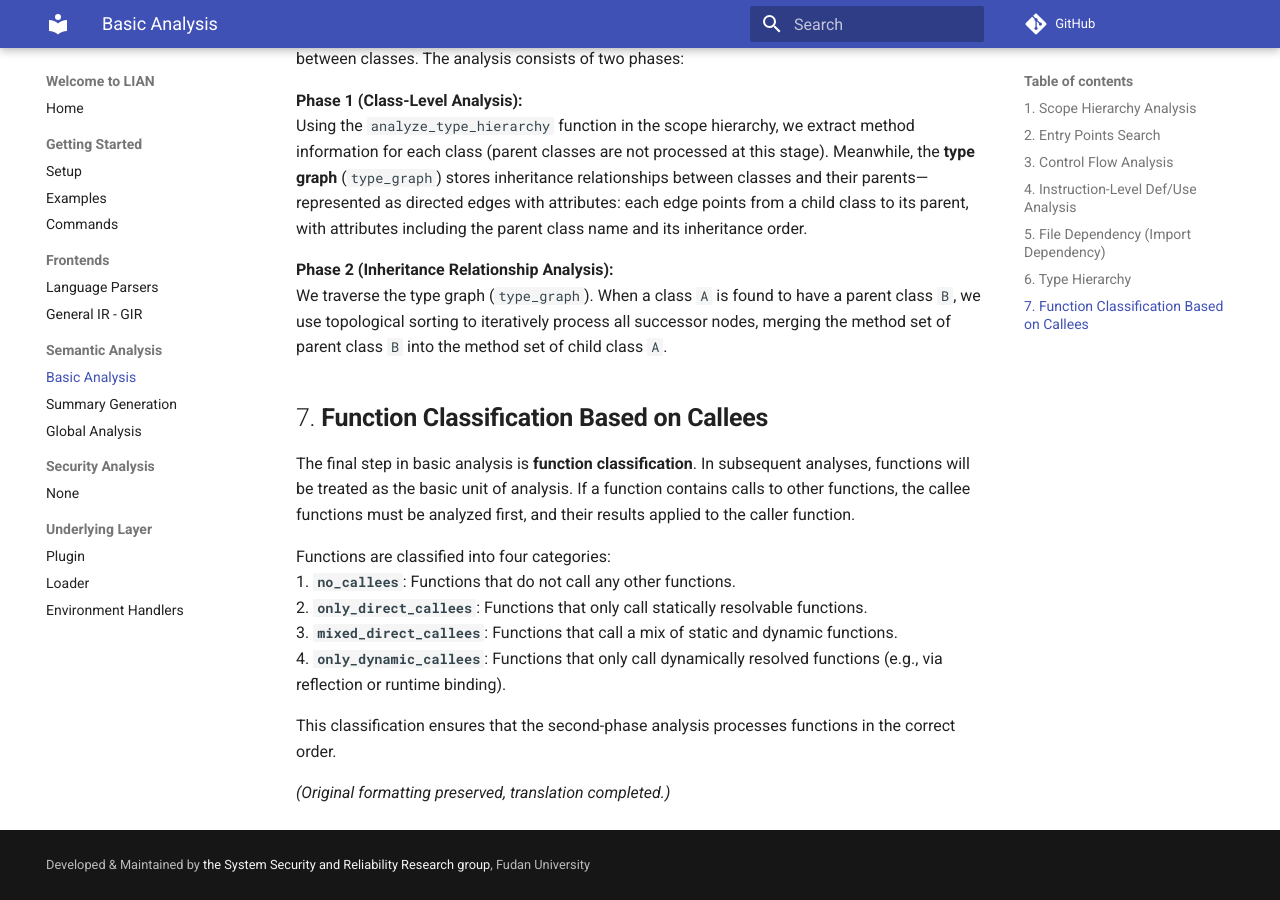
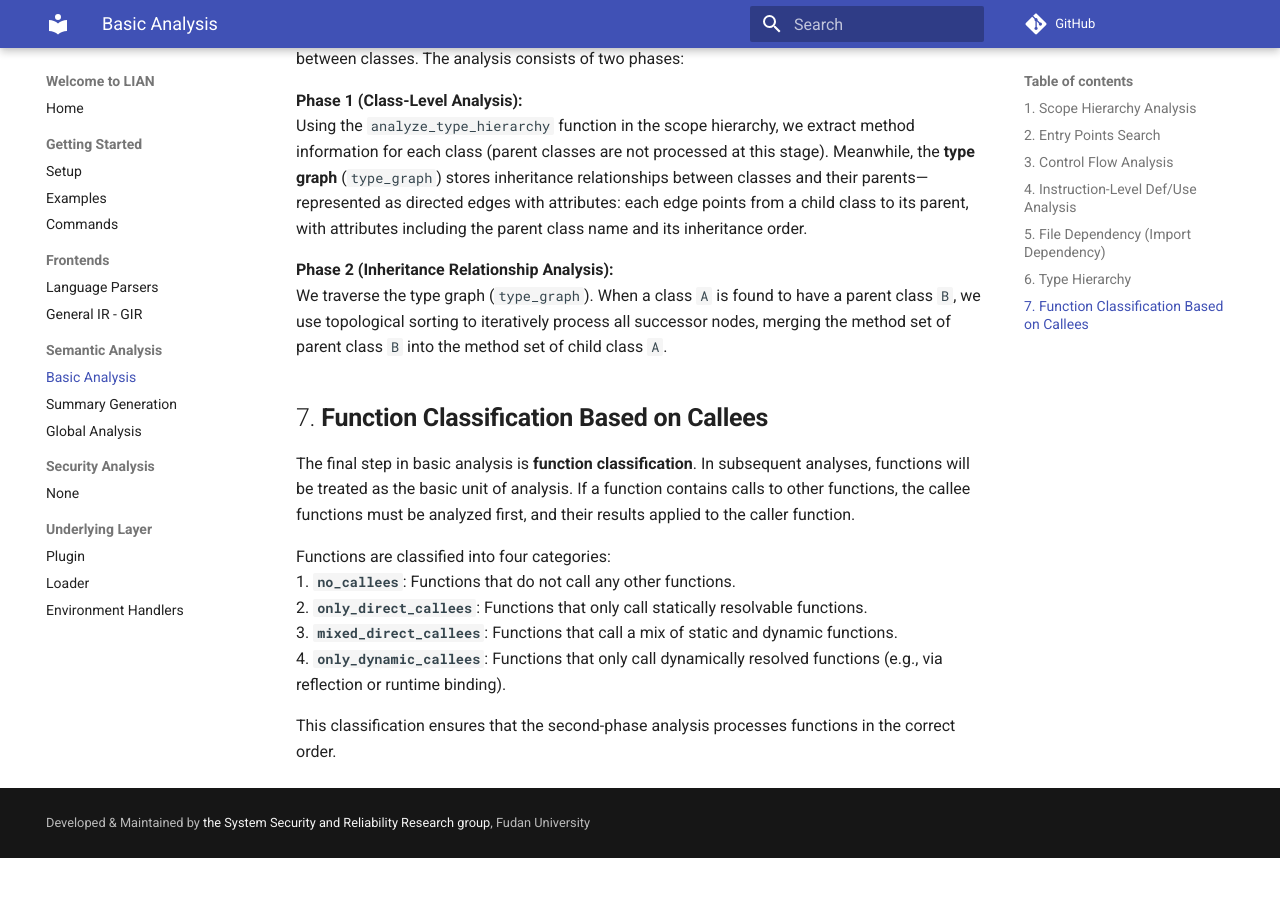
Before and after one commit to yang-guangliang/lian, an MkDocs documentation site: the page built from docs/en/basic_analysis.md, in a window 1280 px wide and 900 px high, scrolled down 1799 px. Built offline with MkDocs 1.6.1 and Material for MkDocs 9.7.7, drawn with Linux system fonts in a browser that asks for light colours; comment, search, counter and statistics services are not loaded; after the commit the page ends 2657 px from its top, so only the background shows below that.

Commit message:
update docs/en/basic_analysis.md.
Signed-off-by: 梅傲寒 <3472274613@qq.com>

```diff
--- a/docs/en/basic_analysis.md
+++ b/docs/en/basic_analysis.md
@@ -64,5 +64,3 @@ Functions are classified into four categories:
 4. **`only_dynamic_callees`**: Functions that only call dynamically resolved functions (e.g., via reflection or runtime binding).
 
 This classification ensures that the second-phase analysis processes functions in the correct order.
-
-*(Original formatting preserved, translation completed.)*
```
